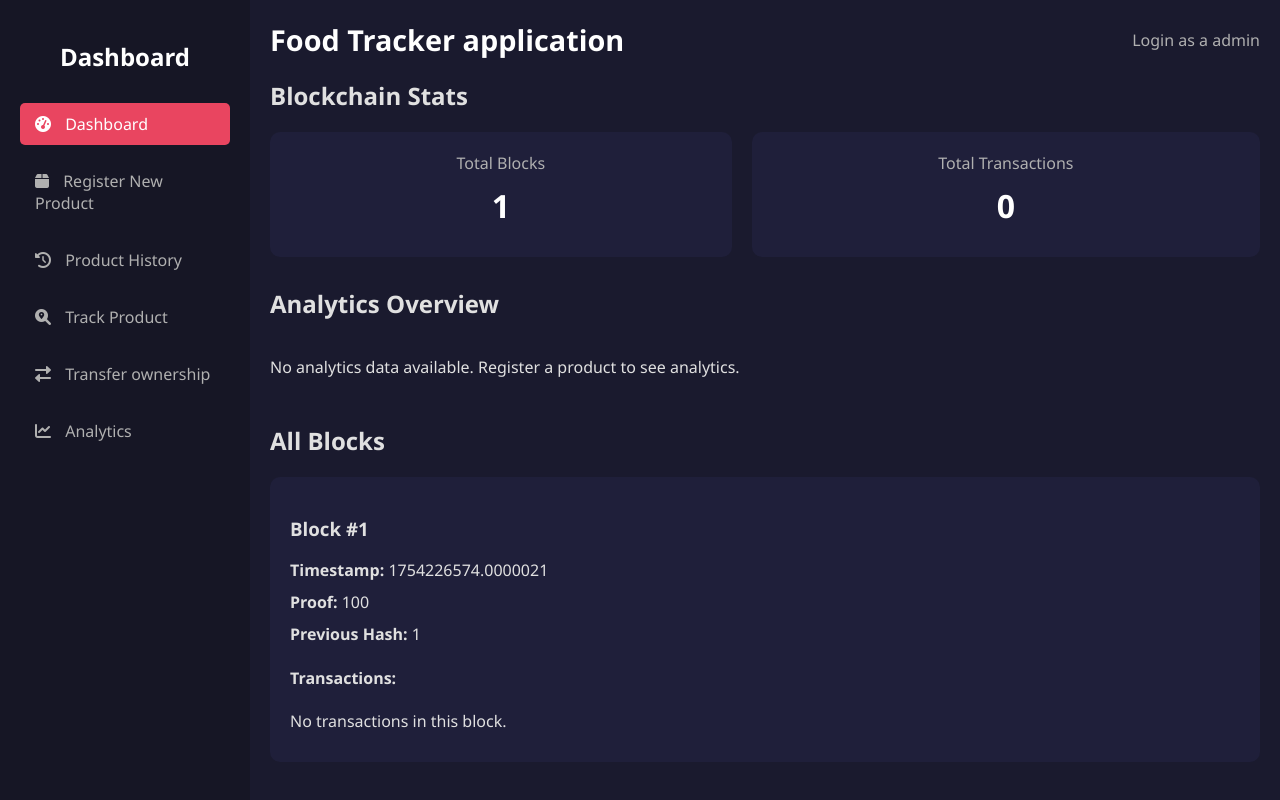
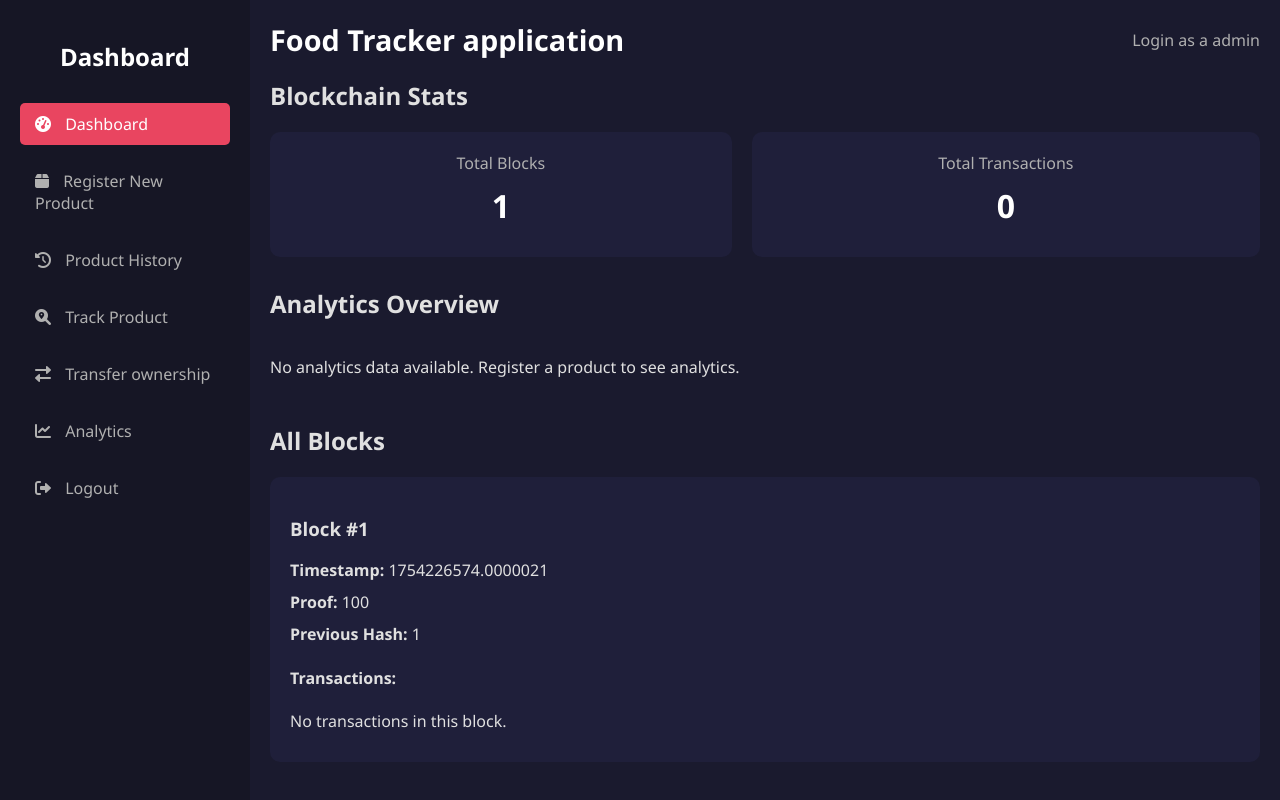
Before and after one commit to Niwarthana00/supplychain-managment-system, a Flask app: page /dashboard in a window 1280 px wide. Run offline with Flask 3, Linux system fonts and the light colour scheme; the visitor is signed in with stand-in values (Sample User, id 1).

Commit message:
ädd logout button

```diff
--- a/app.py
+++ b/app.py
@@ -242,6 +242,13 @@
 
     return render_template('transfer_ownership.html', role=session['role'])
 
+@app.route('/logout')
+def logout():
+    session.pop('email', None)
+    session.pop('role', None)
+    flash('You have been logged out.', 'info')
+    return redirect(url_for('login'))
+
 @app.route('/analytics')
 def analytics_page():
     if 'email' not in session:
--- a/static/css/dashboard.css
+++ b/static/css/dashboard.css
@@ -30,8 +30,22 @@
     margin: 0;
 }
 
+.sidebar-nav ul {
+    list-style: none;
+    padding: 0;
+    margin: 0;
+    display: flex;
+    flex-direction: column;
+    height: 100%; /* Ensure the ul takes full height of its parent */
+}
+
 .sidebar-nav ul li {
     margin-bottom: 15px;
+}
+
+.sidebar-nav ul li:last-child {
+    margin-top: auto; /* Pushes the last item to the bottom */
+    margin-bottom: 0;
 }
 
 .sidebar-nav ul li a {
--- a/templates/analytics.html
+++ b/templates/analytics.html
@@ -21,6 +21,7 @@
                     <li><a href="#"><i class="fas fa-search-location"></i> Track Product</a></li>
                     <li><a href="{{ url_for('transfer_ownership') }}"><i class="fas fa-exchange-alt"></i> Transfer ownership</a></li>
                     <li class="active"><a href="{{ url_for('analytics_page') }}"><i class="fas fa-chart-line"></i> Analytics</a></li>
+                    <li><a href="{{ url_for('logout') }}"><i class="fas fa-sign-out-alt"></i> Logout</a></li>
                 </ul>
             </nav>
         </aside>
--- a/templates/dashboard.html
+++ b/templates/dashboard.html
@@ -21,6 +21,7 @@
                     <li><a href="#"><i class="fas fa-search-location"></i> Track Product</a></li>
                     <li><a href="{{ url_for('transfer_ownership') }}"><i class="fas fa-exchange-alt"></i> Transfer ownership</a></li>
                     <li><a href="{{ url_for('analytics_page') }}"><i class="fas fa-chart-line"></i> Analytics</a></li>
+                    <li><a href="{{ url_for('logout') }}"><i class="fas fa-sign-out-alt"></i> Logout</a></li>
                 </ul>
             </nav>
         </aside>
--- a/templates/product.html
+++ b/templates/product.html
@@ -72,6 +72,7 @@
                     <li><a href="#"><i class="fas fa-search-location"></i> Track Product</a></li>
                     <li><a href="{{ url_for('transfer_ownership') }}"><i class="fas fa-exchange-alt"></i> Transfer ownership</a></li>
                     <li><a href="{{ url_for('analytics_page') }}"><i class="fas fa-chart-line"></i> Analytics</a></li>
+                    <li><a href="{{ url_for('logout') }}"><i class="fas fa-sign-out-alt"></i> Logout</a></li>
                 </ul>
             </nav>
         </aside>
--- a/templates/product_history.html
+++ b/templates/product_history.html
@@ -72,6 +72,7 @@
                     <li><a href="#"><i class="fas fa-search-location"></i> Track Product</a></li>
                     <li><a href="{{ url_for('transfer_ownership') }}"><i class="fas fa-exchange-alt"></i> Transfer ownership</a></li>
                     <li><a href="{{ url_for('analytics_page') }}"><i class="fas fa-chart-line"></i> Analytics</a></li>
+                    <li><a href="{{ url_for('logout') }}"><i class="fas fa-sign-out-alt"></i> Logout</a></li>
                 </ul>
             </nav>
         </aside>
--- a/templates/track_product.html
+++ b/templates/track_product.html
@@ -72,6 +72,7 @@
                     <li class="active"><a href="{{ url_for('track_product') }}"><i class="fas fa-search-location"></i> Track Product</a></li>
                     <li><a href="{{ url_for('transfer_ownership') }}"><i class="fas fa-exchange-alt"></i> Transfer ownership</a></li>
                     <li><a href="{{ url_for('analytics_page') }}"><i class="fas fa-chart-line"></i> Analytics</a></li>
+                    <li><a href="{{ url_for('logout') }}"><i class="fas fa-sign-out-alt"></i> Logout</a></li>
                 </ul>
             </nav>
         </aside>
--- a/templates/transfer_ownership.html
+++ b/templates/transfer_ownership.html
@@ -72,6 +72,7 @@
                     <li><a href="#"><i class="fas fa-search-location"></i> Track Product</a></li>
                     <li class="active"><a href="{{ url_for('transfer_ownership') }}"><i class="fas fa-exchange-alt"></i> Transfer ownership</a></li>
                     <li><a href="{{ url_for('analytics_page') }}"><i class="fas fa-chart-line"></i> Analytics</a></li>
+                    <li><a href="{{ url_for('logout') }}"><i class="fas fa-sign-out-alt"></i> Logout</a></li>
                 </ul>
             </nav>
         </aside>
```
